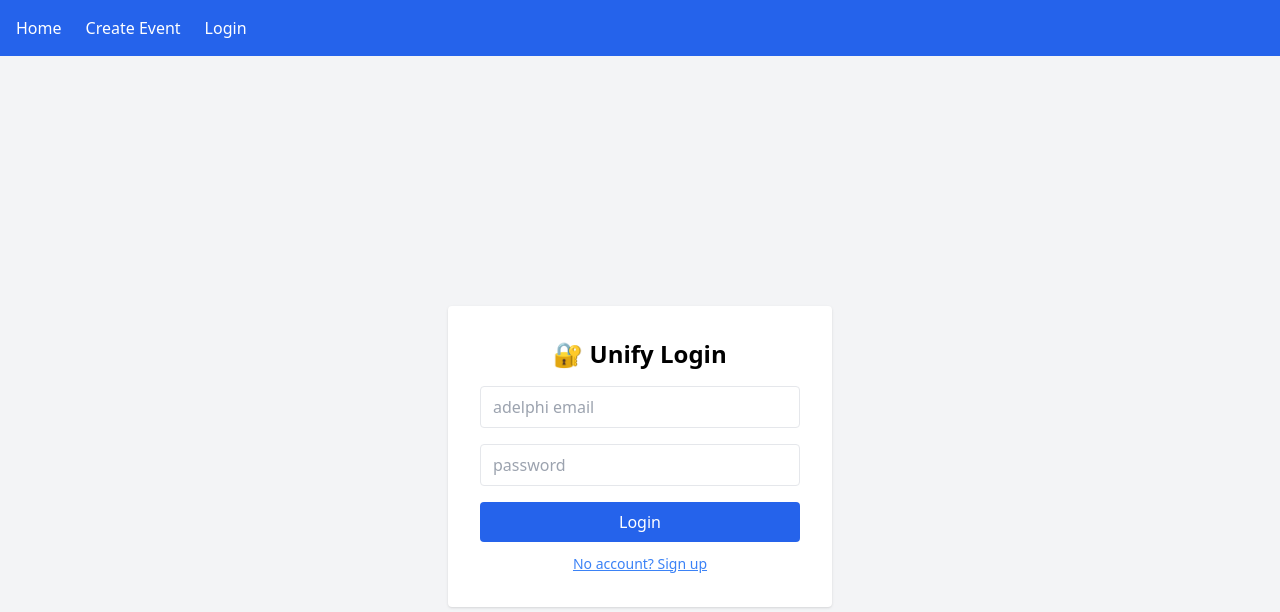
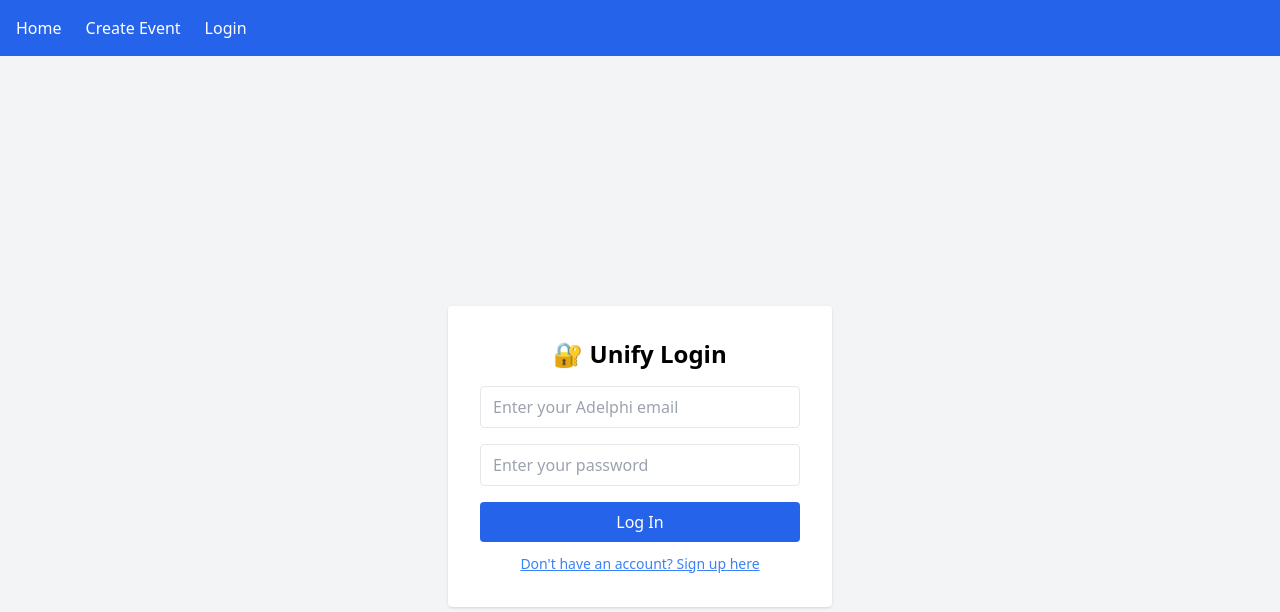
Before and after one commit to Rian-Fernando/Unify, a React (Create React App) app: page /login in a window 1280 px wide. Shown: the top 612 px of the page. Built offline with nearby package versions, Linux system fonts and the light colour scheme; no server answers.

Commit message:
Refined Login flow and input validation

```diff
--- a/src/pages/Login.jsx
+++ b/src/pages/Login.jsx
@@ -37,26 +37,28 @@
         <form onSubmit={handleAuth} className="space-y-4">
           <input
             type="email"
-            placeholder="adelphi email"
+            placeholder="Enter your Adelphi email"
             className="w-full border px-3 py-2 rounded"
             value={email}
             onChange={(e) => setEmail(e.target.value)}
             required
+            autoComplete="email"
           />
           <input
             type="password"
-            placeholder="password"
+            placeholder="Enter your password"
             className="w-full border px-3 py-2 rounded"
             value={password}
             onChange={(e) => setPassword(e.target.value)}
             required
+            autoComplete="current-password"
           />
           {error && <p className="text-sm text-red-500">{error}</p>}
           <button
             type="submit"
             className="w-full bg-blue-600 hover:bg-blue-700 text-white py-2 rounded"
           >
-            {isSignUp ? "Sign Up" : "Login"}
+            {isSignUp ? "Create Account" : "Log In"}
           </button>
         </form>
 
@@ -64,7 +66,7 @@
           onClick={() => setIsSignUp(!isSignUp)}
           className="mt-3 text-blue-500 text-sm underline w-full text-center"
         >
-          {isSignUp ? "Already have an account? Login" : "No account? Sign up"}
+          {isSignUp ? "Already have an account? Log in here" : "Don't have an account? Sign up here"}
         </button>
       </div>
     </div>
```
